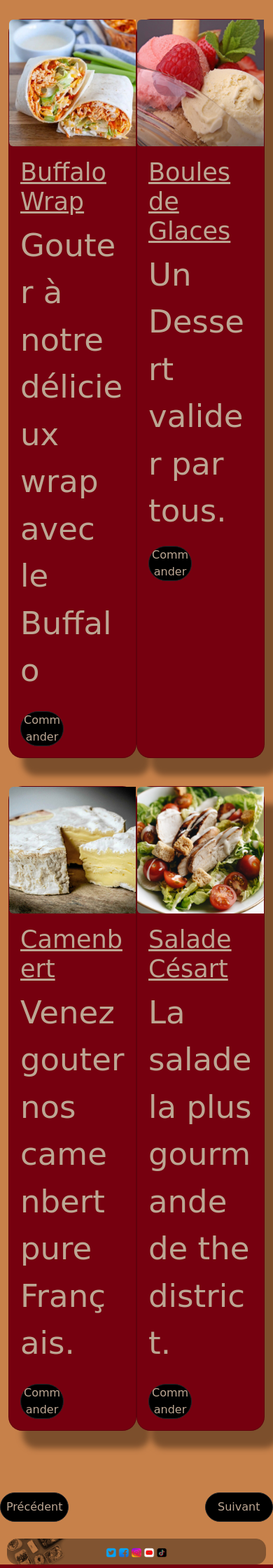
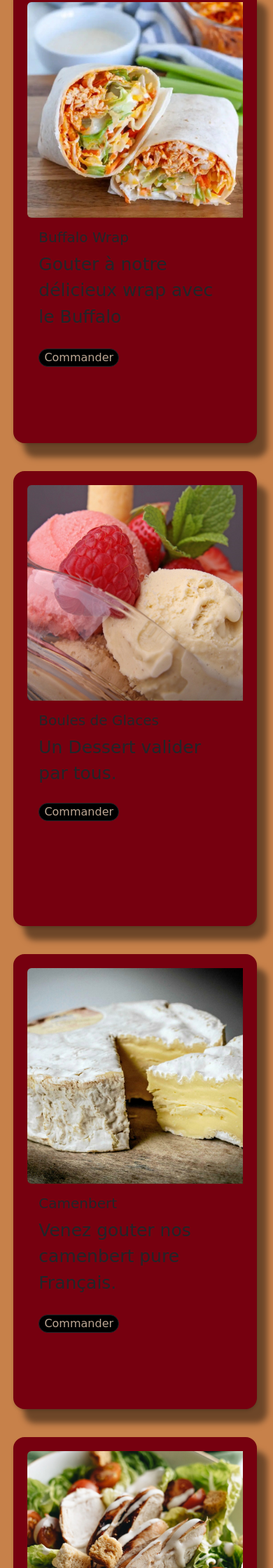
Before and after one commit to Fr-JuJu/The-District, a PHP site: page /html/plats.html in a window 390 px wide. Shown: the part 360-2600 px from the top of the page at 70% size. Run offline with PHP 8.4, Linux system fonts and the light colour scheme.

Commit message:
carte plat

```diff
--- a/assets/Script SQL/plat.sql
+++ b/assets/Script SQL/plat.sql
@@ -68,7 +68,7 @@ VALUES ('33', 'Gin Tonic Gout Framboise', 'Le gin tonic framboise est une boisso
 
 INSERT INTO plat ( id, libelle, description, prix, image, id_categorie ,active)
 VALUES ('34', 'Ile Flottante', 'L île flottante est un dessert délicat composé de blancs d œufs montés en neige, pochés et flottant sur une crème anglaise onctueuse, souvent garnie de caramel liquide.',
-'5.90','il-flottante.jpg', '17', 'Yes');
+'5.90','ile-flottante.jpg', '17', 'Yes');
 
 INSERT INTO plat ( id, libelle, description, prix, image, id_categorie ,active)
 VALUES ('35', 'Canette d Oasis 33cl', 'Le plaisir d Oasis partout',
@@ -80,7 +80,7 @@ VALUES ('36', 'Plateau Fromage', 'Venez découvrir notre plateau varié de froma
 
 INSERT INTO plat ( id, libelle, description, prix, image, id_categorie ,active)
 VALUES ('37', 'Plateau Fromage à raclette', 'Pour une raclette réussite venez commander notre plateau de fromage à raclette',
-'13.50','plateau-fromage-raclette.jpg', '18', 'Yes');
+'13.50','plateau-fromage-raclette-.jpg', '18', 'Yes');
 
 INSERT INTO plat ( id, libelle, description, prix, image, id_categorie ,active)
 VALUES ('38', 'Canette de Red Bull 33cl', 'Le plaisir de Red Bull partout',
--- a/assets/css/plat.css
+++ b/assets/css/plat.css
@@ -4,60 +4,36 @@ body{
     font-family: cursive;
 }
     .card{
-      color:#BCA693;
+      border:solid 20px #76000F ;
       background-color: #76000F;
-      border-radius: 20px;
-      filter: drop-shadow(20px 25px 4px #7c4f2c);
-      font-size: 30px;
-
+        border-radius: 16px;
+        margin: 0 auto;
+        margin-left: 2%;
+        width: 650px;
+        height: 560px;
+        box-shadow: 0px 3px 5px -1px rgba(0, 0, 0, 0.2);
+        overflow: hidden;
+        background-size: cover;
+        filter: drop-shadow(15px 20px 4px #6d4628);
+      font-size: 25px;
     }
 
-    .libellecard{
-      position: absolute;
-      border-radius: 20%;
-      margin-left: 5%;
-      width: 10%;
-      margin-bottom: 10%;
-      background-color: #1B4616;
-      color: black;
-      font-size: 30px;}
-
-    .card-title{
-      font-size: 35px;
-      text-decoration: underline;
+    .imgg{
+      width: 160px;
     }
 
-
     .btn{
-      background-color: #000000;
-      color: #BCA693;
+      background-color: black;
+      color:#BCA693 ;
     }
 
-    .footer { display: grid;
-      grid-template-columns: 1fr;
-      grid-template-rows: 1fr;
-      grid-column-gap: 0px;
-      grid-row-gap: 0px;
-
-    }
-    .footer1{
-      grid-area: 1 / 1 / 2 / 2;
-      display: flex;
-      justify-content: center;
-
-    }
-    .res {
-      grid-area:  1 / 1 / 2 / 2;
-        display: flex;
-        justify-content: center;
-        margin-top: 2%;
-        height: 70%;
-    }
     @media screen and (max-width:1000px) {
       .navbar-brand{
         width: 75%;
       }
-      p{
-        font-size: 45px;
-      }
+  .card{
+    width: 95%;
+    height: 650px;
+}
+
     }
--- a/categorie.php
+++ b/categorie.php
@@ -55,7 +55,8 @@ $result=$stmt->fetchAll();
     </div>
         </div>
           </div>
-
+            <div class="fleche">
+              <a href="#"><img src="assets/img/flèche1.png" class="position-fixed bottom-0 end-0" width="8%"></a> </div>
         <?php
     require_once('footer.php')
 ?>
--- a/index.php
+++ b/index.php
@@ -121,6 +121,8 @@ $result=$stmt->fetchAll();
       </div>
       </div>
       </div>
+      <div class="fleche">
+      <a href="#"><img src="assets/img/flèche1.png" class="position-fixed bottom-0 end-0" width="8%"></a> </div>
 <?php
     require_once('footer.php')
 ?>
```
Also changed, not shown: assets/Script SQL/categorie.sql (added, +11 -0 lines), plats.php (+18 -4 lines).
